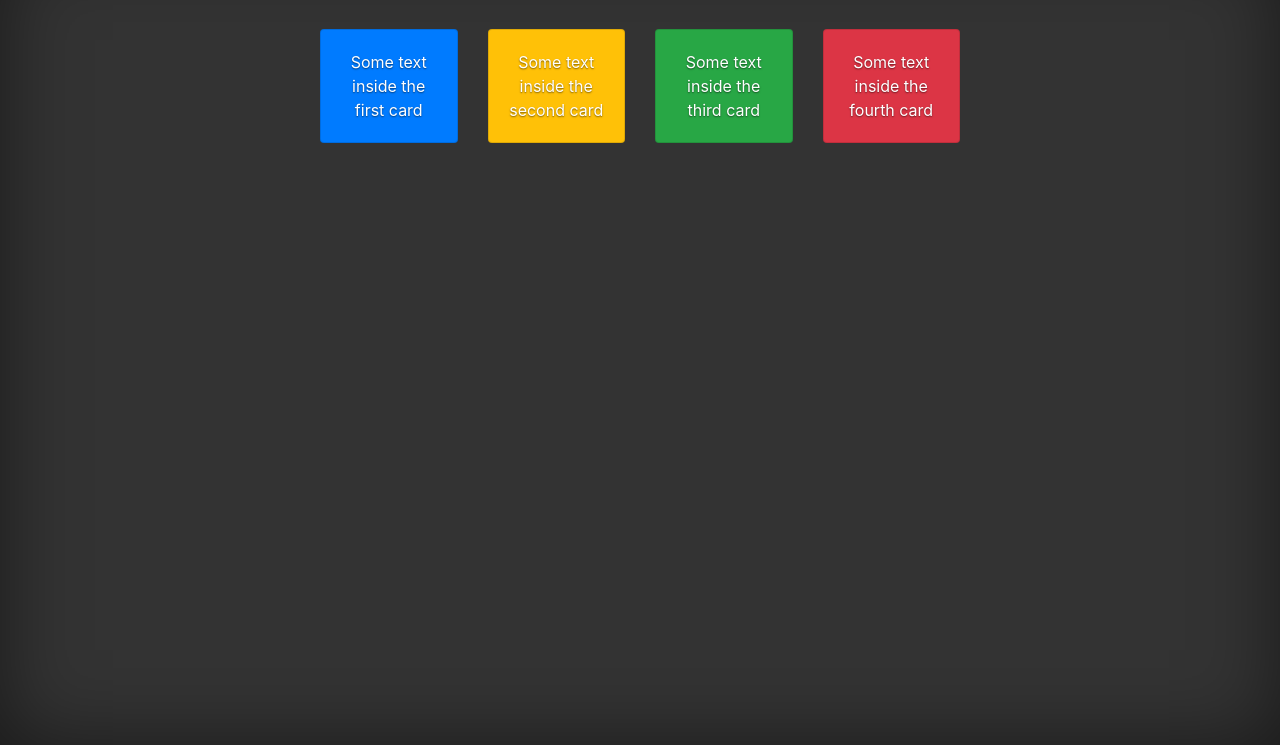
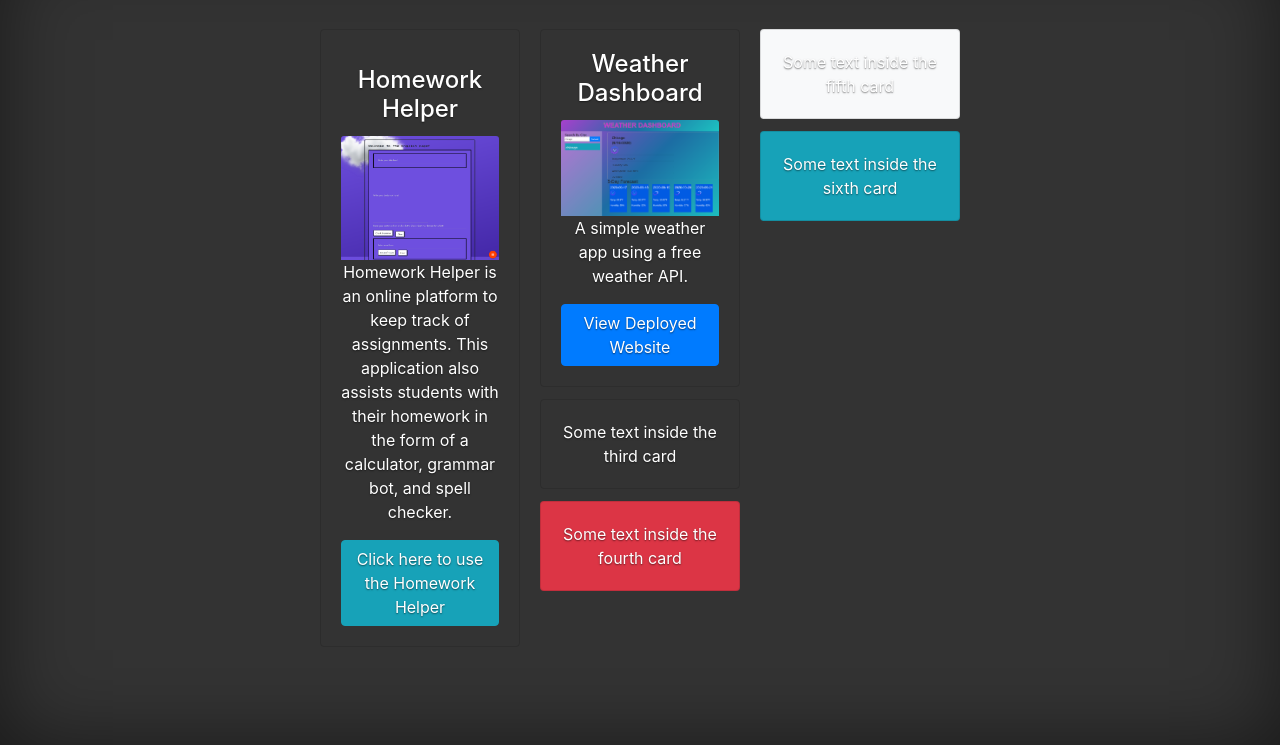
Before and after one commit to rebecca88oliver/Updated-Portfolio, a plain HTML site: page portfolio.html in a window 1280 px wide. Shown: the part 55-800 px from the top of the page. Drawn offline with nearby package versions, Linux system fonts and the light colour scheme.

Commit message:
Updating stylesheet

```diff
--- a/mystyle.css
+++ b/mystyle.css
@@ -51,6 +51,9 @@ body {
   max-width: 42em;
 }
 
+main {
+padding-top: 1rem;
+}
 
 /*
  * Header
--- a/portfolio-stylesheet.css
+++ b/portfolio-stylesheet.css
@@ -19,6 +19,9 @@ a:hover {
   border: .05rem solid #fff;
 }
 
+.myDarkNess {
+background-color: transparent;
+}
 
 /*
  * Base structure
@@ -26,12 +29,12 @@ a:hover {
 
 html,
 body {
+
   height: 100%;
   background-color: #333;
 }
 
-body {
-  display: -ms-flexbox;
+body {  display: -ms-flexbox;
   display: flex;
   color: #fff;
   text-shadow: 0 .05rem .1rem rgba(0, 0, 0, .5);
--- a/portfolio.html
+++ b/portfolio.html
@@ -44,7 +44,9 @@
 
   </head>
   <body class="text-center">
+
     <div class="cover-container d-flex w-100 h-100 p-3 mx-auto flex-column">
+
   <header class="masthead">
     <div class="inner">
       <h3 class="masthead-brand">Rebecca Oliver</h3>
@@ -55,19 +57,30 @@
       </nav>
     </div>
   </header>
+  <div class="card-columns">
+    <div class="card myDarkNess">
+      <div class="card-body text-center">
+        <p class="card-text">
+          <h4 class="card-title" >Homework Helper</h4>
+          <img class="card-img-top" src="Assets/homeworkHelper1.png" alt="Card image">
 
-  <div class="card-deck">
-    <div class="card bg-primary">
+          Homework Helper is an online platform to keep track of assignments.
+          This application also assists students with their homework in the form of a calculator, grammar bot, and spell checker.</p>
+          <a href="https://rebecca88oliver.github.io/Weather_Map/" class="btn btn-info stretched-link">Click here to use the Homework Helper</a>
+
+        </div>
+    </div>
+    <div class="card myDarkNess" >
       <div class="card-body text-center">
-        <p class="card-text">Some text inside the first card</p>
+        <h4 class="card-title" >Weather Dashboard</h4>
+        <img class="card-img-top" src="Assets/weatherDash.png" alt="Card image">
+
+        <p class="card-text">A simple weather app using a free weather API. </p>
+        <a href="https://rebecca88oliver.github.io/Code-Quiz/" class="btn btn-primary stretched-link">View Deployed Website</a>
+
       </div>
     </div>
-    <div class="card bg-warning">
-      <div class="card-body text-center">
-        <p class="card-text">Some text inside the second card</p>
-      </div>
-    </div>
-    <div class="card bg-success">
+    <div class="card myDarkNess">
       <div class="card-body text-center">
         <p class="card-text">Some text inside the third card</p>
       </div>
@@ -77,8 +90,17 @@
         <p class="card-text">Some text inside the fourth card</p>
       </div>
     </div>
+    <div class="card bg-light">
+      <div class="card-body text-center">
+        <p class="card-text">Some text inside the fifth card</p>
+      </div>
+    </div>
+    <div class="card bg-info">
+      <div class="card-body text-center">
+        <p class="card-text">Some text inside the sixth card</p>
+      </div>
+    </div>
   </div>
-
   <footer>
 
 <script src="https://code.jquery.com/jquery-3.5.1.slim.min.js" integrity="sha384-DfXdz2htPH0lsSSs5nCTpuj/zy4C+OGpamoFVy38MVBnE+IbbVYUew+OrCXaRkfj" crossorigin="anonymous"></script>
```
Also changed, not shown: index.html (+2 -4 lines), Assets/homeworkHelper1.png (added), Assets/weatherDash.png (added), resume.html (added).
